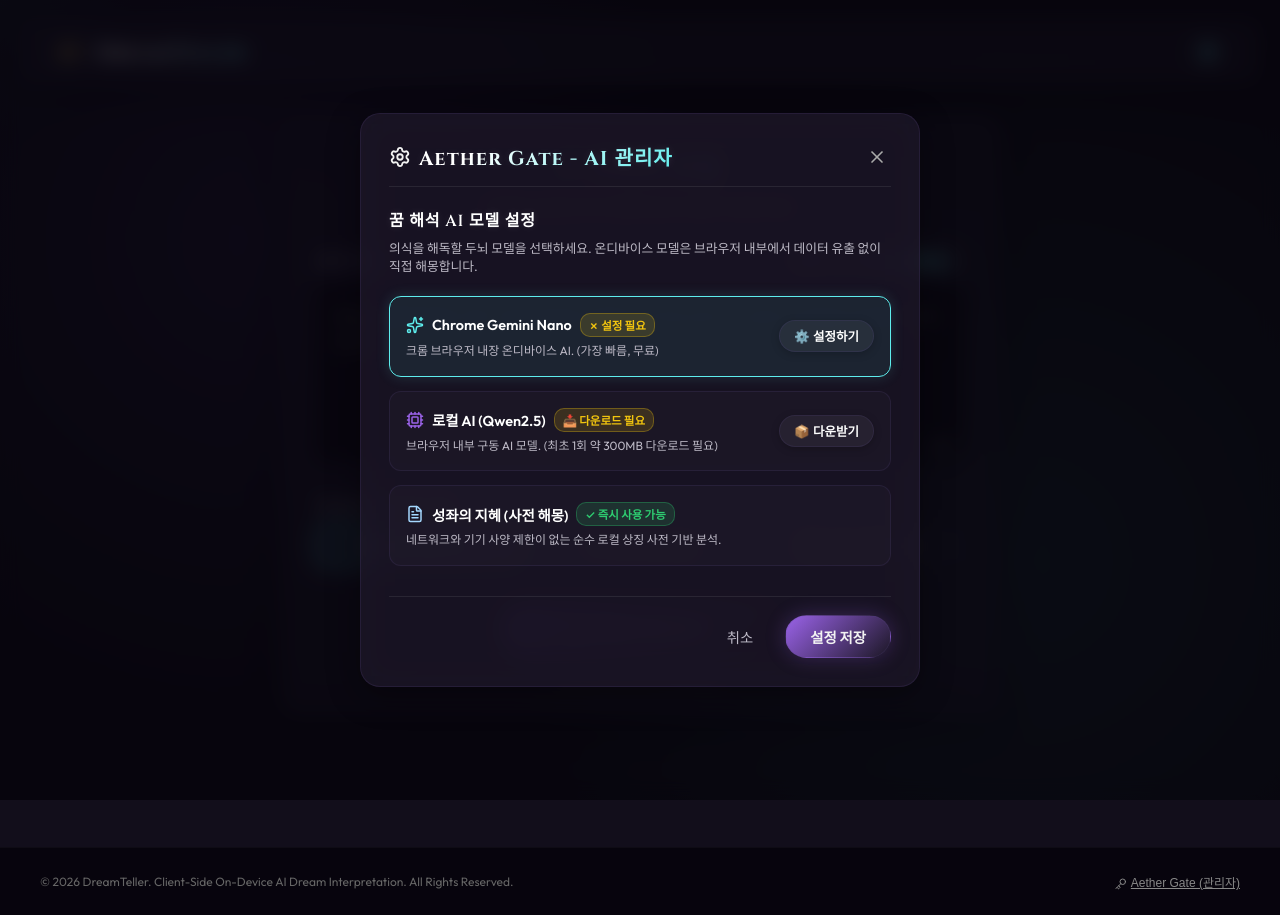
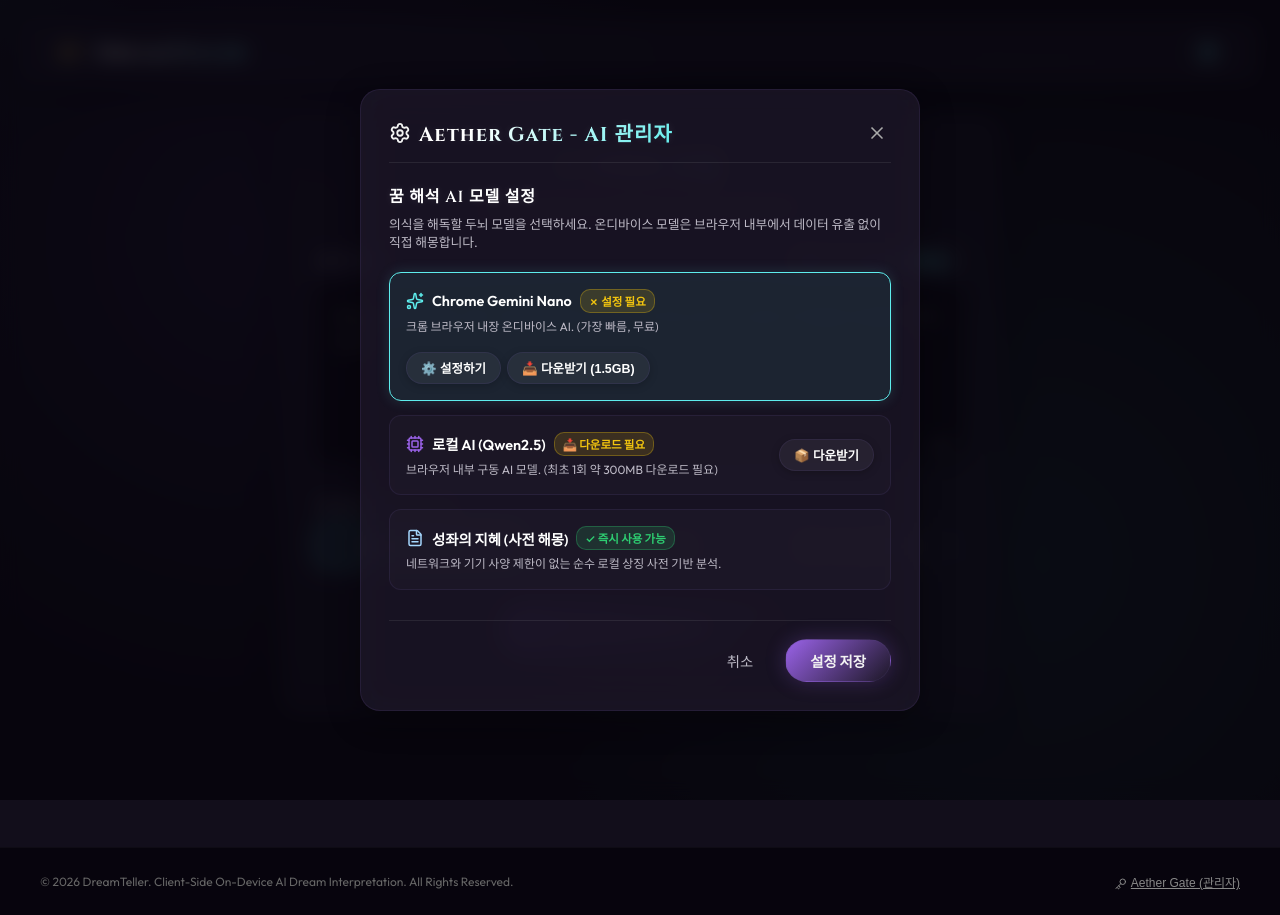
Before and after one commit to epixell/DreamTeller, a React (Vite) app: page / in a window 1280 px wide. Both pictures are taken after a click on the button "AI 엔진 변경 (AI 관리자)". Built offline with nearby package versions, Linux system fonts and the light colour scheme.

Commit message:
feat: implement separate Setup and Download buttons for Chrome Gemini Nano with dependency validation

```diff
--- a/src/App.tsx
+++ b/src/App.tsx
@@ -103,6 +103,49 @@
 
     setIsSettingsOpen(false); // Settings 창 닫기
     setIsGuideOpen(true);     // 가이드 창 열기
+  };
+
+  const handleTriggerChromeDownload = async () => {
+    // 크롬 AI 설정 활성화
+    const updated = { ...settings, preferredEngine: 'chrome-nano' as const };
+    setSettings(updated);
+    storageService.saveSettings(updated);
+
+    setIsSettingsOpen(false); // Settings 창 닫기
+    setIsGuideOpen(true);     // 가이드 창 열기
+
+    setIsDownloading(true);
+    setDownloadProgress(0);
+    setDownloadText('크롬 AI 모델 다운로드 활성화 시작 중...');
+
+    try {
+      // 크롬 AI 세션 생성을 강제 호출하여 다운로드 개시 및 모니터링
+      await chromeAIService.prompt(
+        "You are a helpful assistant.",
+        "Warm greetings.",
+        (progress, text) => {
+          setDownloadProgress(progress);
+          setDownloadText(text);
+        }
+      );
+
+      setIsDownloading(false);
+      setIsGuideOpen(false);
+      alert("크롬 내장 AI 모델이 다운로드 완료되었습니다!");
+
+      // 브라우저 정보 리프레시
+      const aiStatus = await chromeAIService.isAvailable();
+      setBrowserInfo(prev => ({
+        ...prev,
+        chromeAIAvailable: aiStatus.available,
+        reason: aiStatus.reason
+      }));
+    } catch (e: any) {
+      console.warn("Chrome AI Download session trigger end:", e);
+      setIsDownloading(false);
+      // 크롬 브라우저 다운로드 특성 안내
+      alert("크롬 AI 백그라운드 다운로드가 유도되었습니다.\n\n즉시 완료되지 않는 경우 chrome://components에서 최적화 가이드 모델의 [업데이트 확인]을 클릭하면 신속하게 강제 다운로드됩니다.");
+    }
   };
 
   // Qwen AI 모델 다운로드 수행 로직
@@ -311,6 +354,7 @@
         browserInfo={browserInfo}
         onTriggerQwenDownload={handleTriggerQwenDownload}
         onTriggerChromeGuide={handleTriggerChromeGuide}
+        onTriggerChromeDownload={handleTriggerChromeDownload}
       />
 
       <GuideModal
--- a/src/components/GuideModal.tsx
+++ b/src/components/GuideModal.tsx
@@ -62,15 +62,19 @@
         </div>
 
         <div style={styles.body}>
-          {engineMode === 'qwen-local' ? (
-            /* ================= QWEN 로컬 AI 다운로드 및 로딩 화면 ================= */
-            isDownloading ? (
+          {isDownloading ? (
+            /* ================= 공통 다운로드 및 로딩 화면 ================= */
             <div style={styles.loadingContainer} className="fade-in">
               <Download size={40} className="float" color="var(--color-secondary)" style={{ marginBottom: '16px' }} />
-                <h3 style={styles.loadingTitle} className="font-display text-gradient-cyan">로컬 AI 두뇌를 다운로드하는 중...</h3>
+              <h3 style={styles.loadingTitle} className="font-display text-gradient-cyan">
+                {engineMode === 'chrome-nano' ? '크롬 내장 AI 활성화 및 진단 중...' : '로컬 AI 두뇌를 다운로드하는 중...'}
+              </h3>
               <p style={styles.loadingDesc}>
-                  기기 내에서 직접 해석할 Qwen2.5 AI 모델을 다운로드하고 있습니다.
-                  최초 1회만 약 300MB를 다운로드하며, 완료 후 즉시 구동됩니다.
+                {engineMode === 'chrome-nano' ? (
+                  '크롬 브라우저 내부의 Gemini Nano 모델(약 1.5GB)을 다운로드 및 활성화하고 있습니다. 첫 구동 시 크롬 브라우저가 백그라운드에서 다운로드를 제어하므로 상태가 업데이트되는 데 시간이 다소 걸릴 수 있습니다.'
+                ) : (
+                  '기기 내에서 직접 해석할 Qwen2.5 AI 모델을 다운로드하고 있습니다. 최초 1회만 약 300MB를 다운로드하며, 완료 후 즉시 구동됩니다.'
+                )}
               </p>
 
               <div style={styles.progressContainer}>
@@ -84,10 +88,15 @@
               </div>
 
               <p style={{ ...styles.hintText, marginTop: '20px' }}>
-                  * 네트워크 속도에 따라 30초~2분 정도 소요될 수 있습니다. 창을 닫지 마세요.
+                {engineMode === 'chrome-nano' ? (
+                  '* 무반응일 경우, chrome://components 로 접속하여 "Optimization Guide On Device Model"의 [업데이트 확인]을 누르시면 아주 빠르게 완료됩니다.'
+                ) : (
+                  '* 네트워크 속도에 따라 30초~2분 정도 소요될 수 있습니다. 창을 닫지 마세요.'
+                )}
               </p>
             </div>
-            ) : (
+          ) : engineMode === 'qwen-local' ? (
+            /* ================= QWEN 로컬 AI 다운로드 동의 화면 ================= */
             <div style={styles.infoContainer} className="fade-in">
               <div style={styles.alertBox}>
                 <Download size={20} color="var(--color-secondary)" style={{ marginRight: '8px', flexShrink: 0 }} />
@@ -122,7 +131,6 @@
                 </button>
               </div>
             </div>
-            )
           ) : (
             /* ================= CHROME NANO 활성화 가이드 화면 ================= */
             <div style={styles.infoContainer} className="fade-in">
--- a/src/components/SettingsModal.tsx
+++ b/src/components/SettingsModal.tsx
@@ -15,6 +15,7 @@
   };
   onTriggerQwenDownload: () => void;
   onTriggerChromeGuide: () => void;
+  onTriggerChromeDownload: () => void;
 }
 
 export const SettingsModal: React.FC<SettingsModalProps> = ({
@@ -23,7 +24,8 @@
   onSettingsChange,
   browserInfo,
   onTriggerQwenDownload,
-  onTriggerChromeGuide
+  onTriggerChromeGuide,
+  onTriggerChromeDownload
 }) => {
   const [settings, setSettings] = useState<AppSettings>({
     preferredEngine: 'chrome-nano',
@@ -88,6 +90,8 @@
                     <span style={styles.cardTitle}>Chrome Gemini Nano</span>
                     {browserInfo.chromeAIAvailable ? (
                       <span style={styles.badgeSuccess}>✓ 활성화됨 (사용 가능)</span>
+                    ) : browserInfo.reason === 'after-download' ? (
+                      <span style={styles.badgeWarning}>📥 다운로드 필요</span>
                     ) : (
                       <span style={styles.badgeWarning}>✗ 설정 필요</span>
                     )}
@@ -103,6 +107,21 @@
                       title="크롬 내장 AI 설정 가이드 보기"
                     >
                       ⚙️ 설정하기
+                    </button>
+                    <button
+                      onClick={(e) => {
+                        e.stopPropagation();
+                        if (browserInfo.reason !== 'after-download') {
+                          alert("크롬 AI 설정(플래그 활성화)이 완료되지 않았습니다.\n먼저 '설정하기' 버튼을 눌러 안내 가이드에 따라 플래그 설정을 마쳐주세요!");
+                        } else {
+                          onTriggerChromeDownload();
+                        }
+                      }}
+                      className="settings-action-btn"
+                      style={{ ...styles.cardActionBtn, marginLeft: '6px' }}
+                      title="크롬 내장 AI 모델 활성화 및 다운로드"
+                    >
+                      📥 다운받기 (1.5GB)
                     </button>
                   </div>
                 )}
```
Lines whose indentation alone changed are shown as unchanged.
